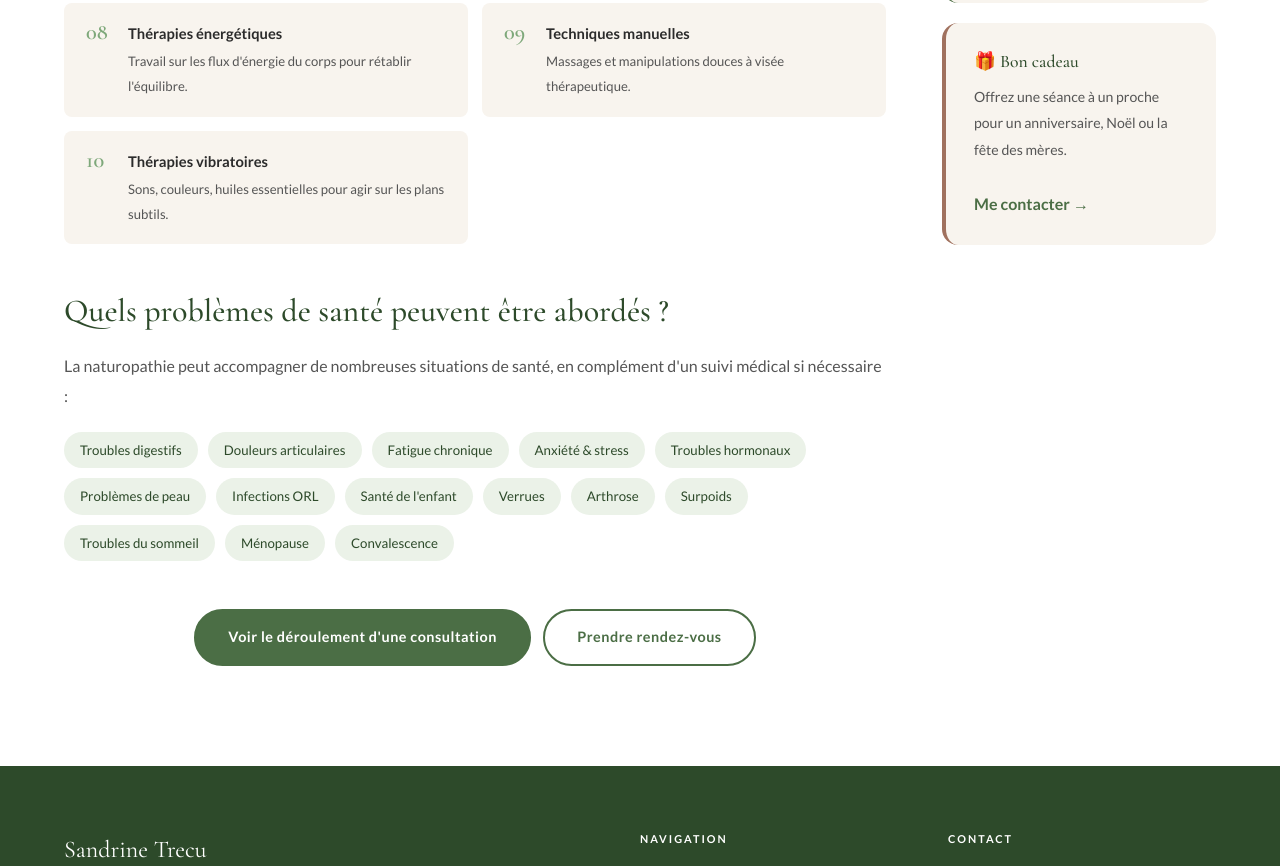
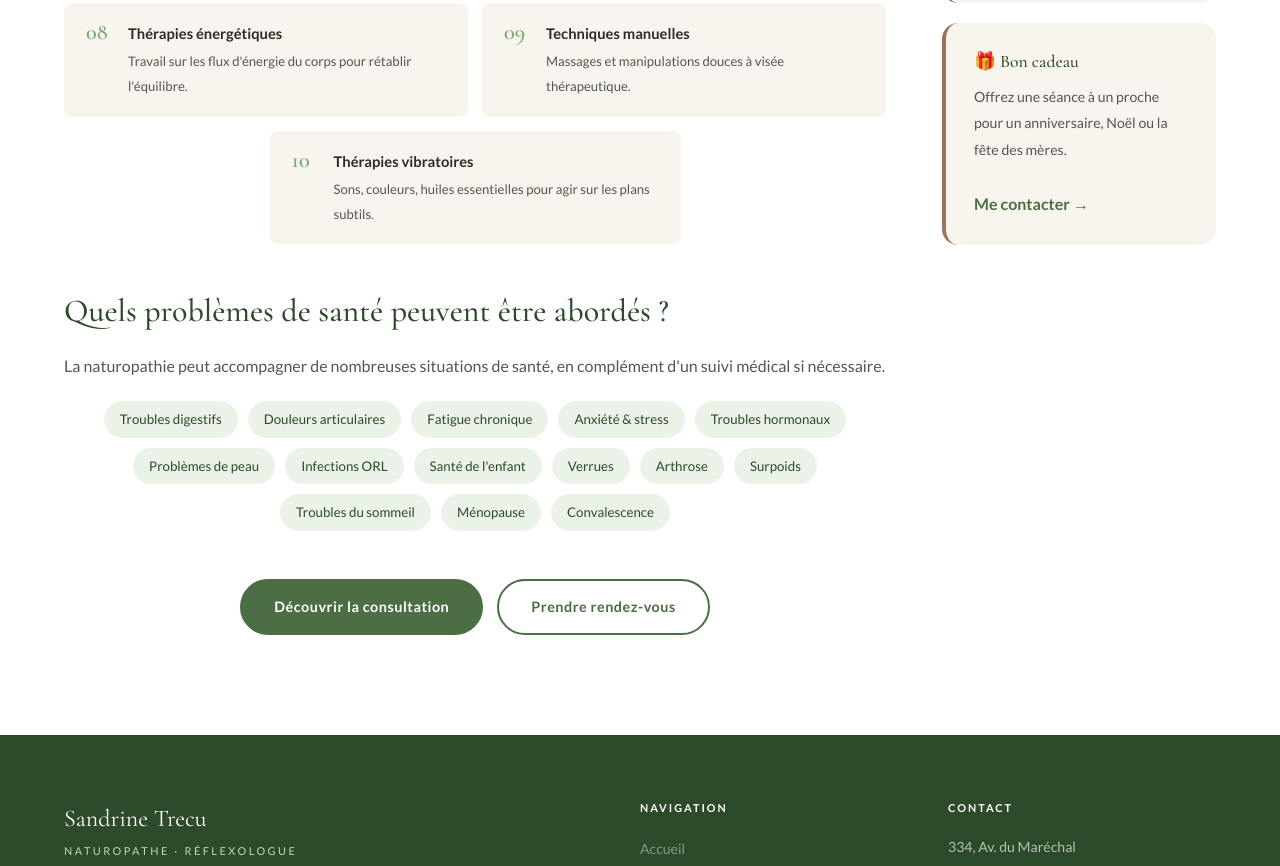
Before and after one commit to franprojectperso-create/naturopathe-sandrine-trecu, a plain HTML site: page naturopathie.html in a window 1280 px wide. Shown: the part 1636-2502 px from the top of the page. Drawn offline with nearby package versions, Linux system fonts and the light colour scheme.

Commit message:
Page naturopathie & qui-suis-je : boutons, pills et techniques
- Boutons centrés sur naturopathie.html et qui-suis-je.html
- Item 10 (Thérapies vibratoires) centré dans la grille
- Pills de conditions centrées et texte sans ":" orphelin
- Texte bouton "Voir le déroulement" → "Découvrir la consultation"

Co-Authored-By: Claude Sonnet 4.6 <noreply@anthropic.com>

```diff
--- a/css/style.css
+++ b/css/style.css
@@ -1225,6 +1225,11 @@ footer {
 }
 @media (min-width: 640px) {
     .techniques-grid { grid-template-columns: repeat(2, 1fr); }
+    .techniques-grid .technique-item:last-child:nth-child(odd) {
+        grid-column: 1 / -1;
+        max-width: 50%;
+        margin: 0 auto;
+    }
 }
 .technique-item {
     background: var(--cream);
@@ -1256,10 +1261,12 @@ footer {
    CONDITIONS TRAITÉES
 =========================== */
 .conditions-wrap { margin: 24px 0; }
+.naturo-btns { justify-content: center; }
 .conditions-wrap h3 { margin-bottom: 20px; }
 .conditions-grid {
     display: flex;
     flex-wrap: wrap;
+    justify-content: center;
     gap: 10px;
 }
 .condition-tag {
--- a/naturopathie.html
+++ b/naturopathie.html
@@ -172,8 +172,7 @@
                     <div class="conditions-wrap reveal" style="margin-top: 48px;">
                         <h3>Quels problèmes de santé peuvent être abordés ?</h3>
                         <p style="color: var(--text-mid); margin-bottom: 20px;">
-                            La naturopathie peut accompagner de nombreuses situations de santé,
-                            en complément d'un suivi médical si nécessaire :
+                            La naturopathie peut accompagner de nombreuses situations de santé, en complément d'un suivi médical si nécessaire.
                         </p>
                         <div class="conditions-grid">
                             <span class="condition-tag">Troubles digestifs</span>
@@ -193,9 +192,8 @@
                         </div>
                     </div>
 
-                    <div class="reveal" style="margin-top: 48px; text-align: center;">
-                        <a href="consultation.html" class="btn btn-primary">Voir le déroulement d'une consultation</a>
-                        &nbsp;&nbsp;
+                    <div class="reveal naturo-btns" style="margin-top: 48px; display:flex; flex-wrap:wrap; gap:14px;">
+                        <a href="consultation.html" class="btn btn-primary">Découvrir la consultation</a>
                         <a href="contact.html" class="btn btn-outline">Prendre rendez-vous</a>
                     </div>
 
```
Also changed, not shown: qui-suis-je.html (+1 -2 lines).
